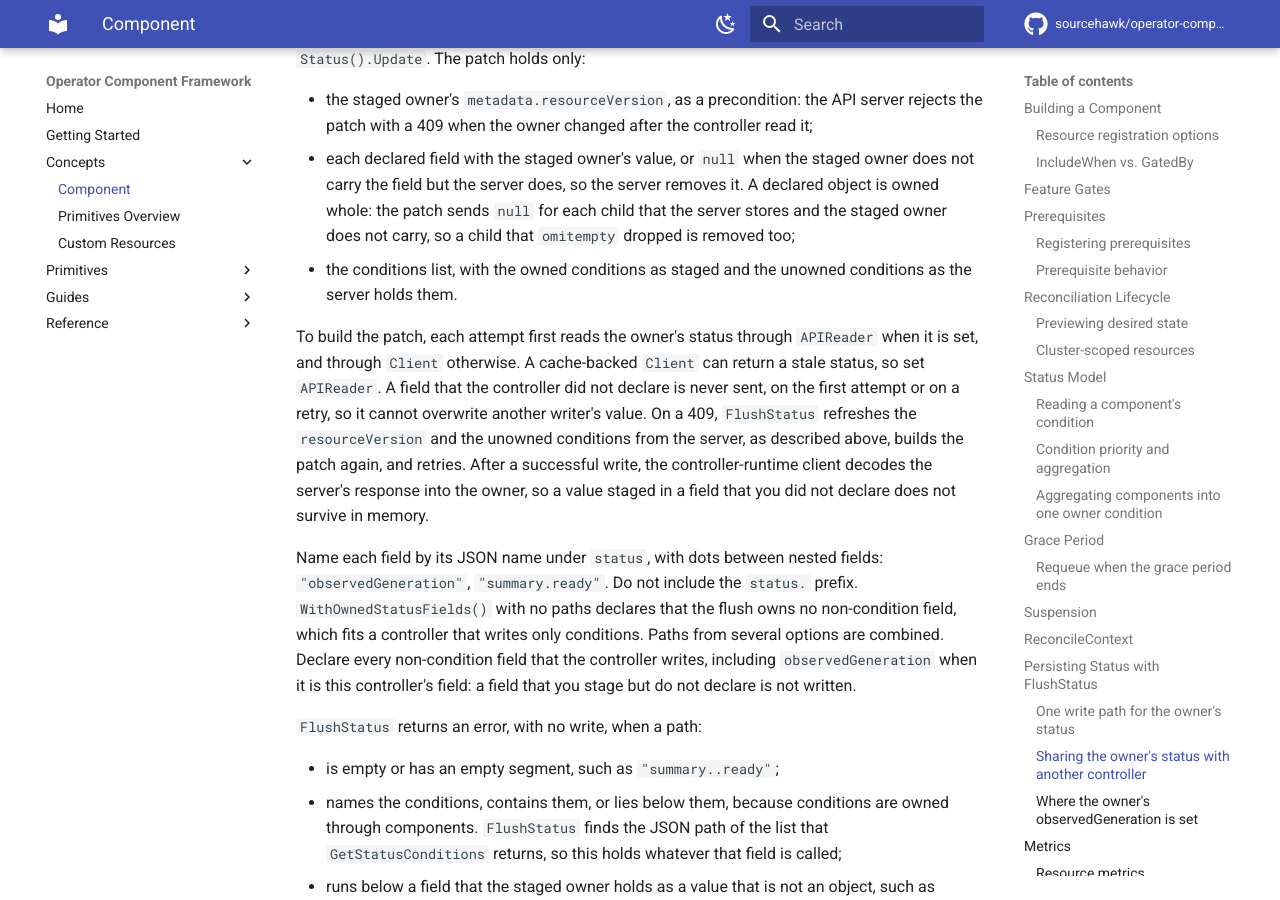
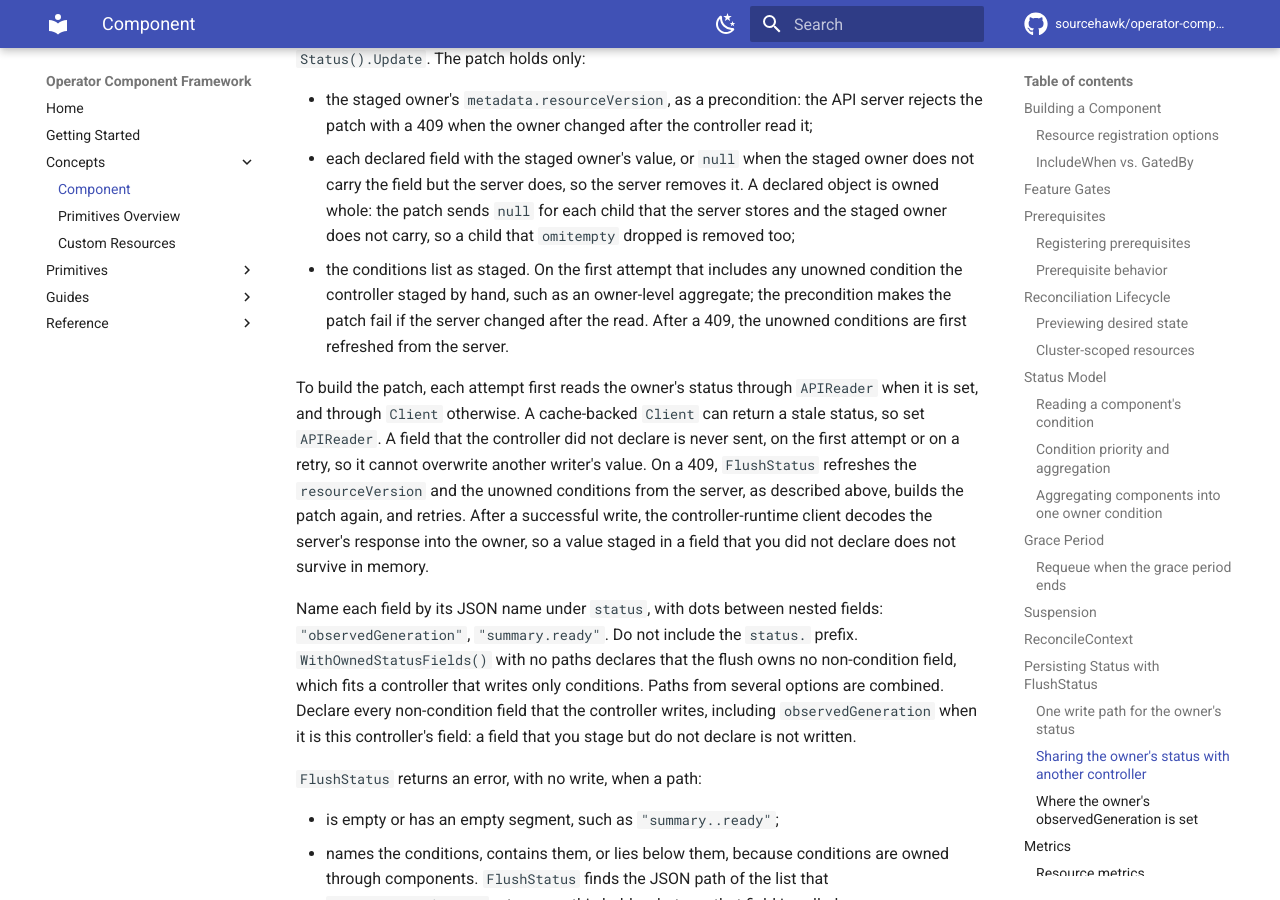
Before and after one commit to sourcehawk/operator-component-framework, an MkDocs documentation site: the page built from docs/component.md, in a window 1280 px wide and 900 px high, scrolled down 25503 px. Built offline with MkDocs 1.6.1 and Material for MkDocs 9.7.7, drawn with Linux system fonts in a browser that asks for light colours; comment, search, counter and statistics services are not loaded.

Commit message:
docs(component): say which conditions the first owned status patch sends
The shared-status section said the patch carries the unowned conditions
as the server holds them. That holds after a 409. The first attempt
sends the conditions as staged, including a hand-staged unowned
condition, guarded by the resourceVersion precondition.

Co-Authored-By: Claude Opus 5.5 <noreply@anthropic.com>

```diff
--- a/docs/component.md
+++ b/docs/component.md
@@ -946,7 +946,9 @@ patch holds only:
 - each declared field with the staged owner's value, or `null` when the staged owner does not carry the field but the
   server does, so the server removes it. A declared object is owned whole: the patch sends `null` for each child that
   the server stores and the staged owner does not carry, so a child that `omitempty` dropped is removed too;
-- the conditions list, with the owned conditions as staged and the unowned conditions as the server holds them.
+- the conditions list as staged. On the first attempt that includes any unowned condition the controller staged by hand,
+  such as an owner-level aggregate; the precondition makes the patch fail if the server changed after the read. After a
+  409, the unowned conditions are first refreshed from the server.
 
 To build the patch, each attempt first reads the owner's status through `APIReader` when it is set, and through `Client`
 otherwise. A cache-backed `Client` can return a stale status, so set `APIReader`. A field that the controller did not
```
Also changed, not shown: plugin/skills/building-components/references/component.md (+3 -1 lines).
